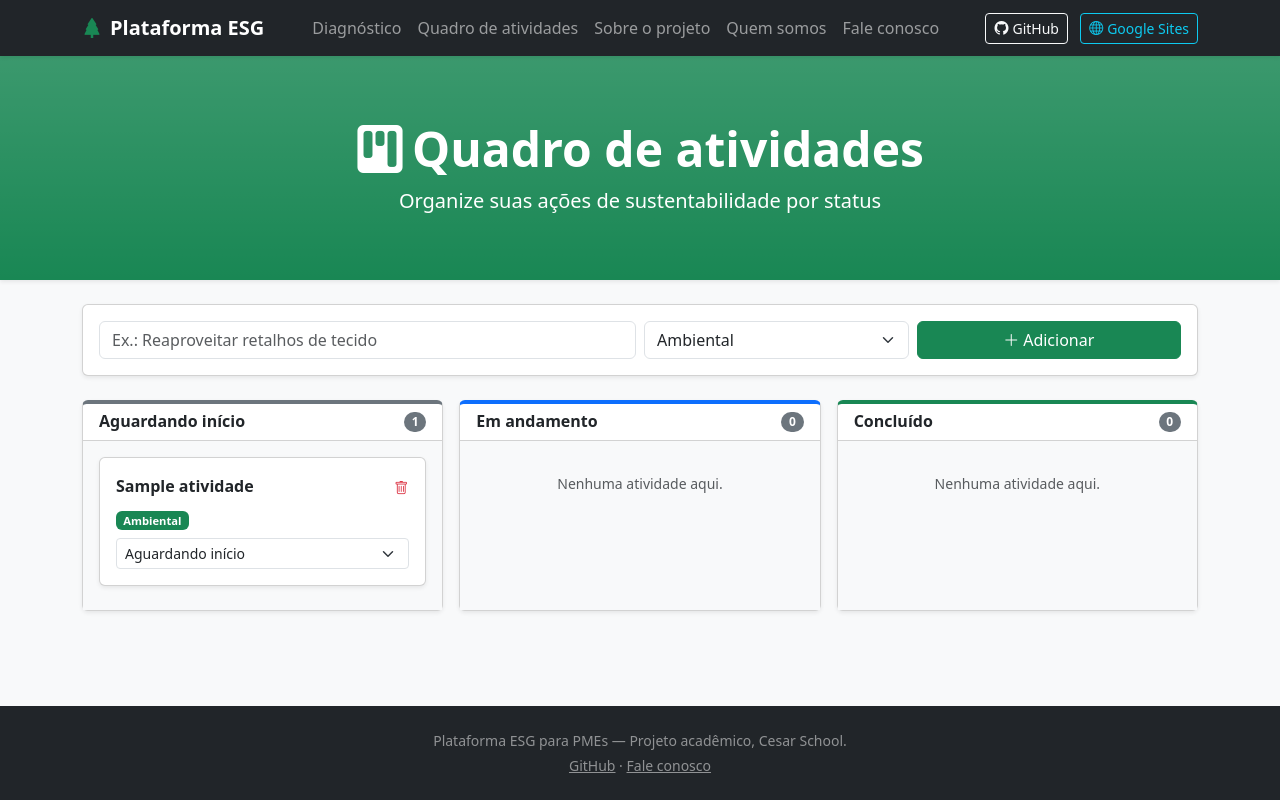
After one commit to R0DR1G9/projetos2_grupo15, a Django app: page /atividades/ in a window 1280 px wide. The commit adds this page. Run offline with Django 5.2, Linux system fonts and the light colour scheme; tables that the repository leaves empty hold one stand-in row (values such as "Sample post").

Commit message:
feat: adiciona aba Quadro de atividades (H2)
Novo app 'atividades' com quadro de colunas por status (Aguardando início,
Em andamento, Concluído), criação com validação de título, mudança de status
e remoção. Inclui link na navbar, admin e testes.

```diff
--- /dev/null
+++ b/atividades/apps.py
@@ -0,0 +1,6 @@
+from django.apps import AppConfig
+
+
+class AtividadesConfig(AppConfig):
+    default_auto_field = 'django.db.models.BigAutoField'
+    name = 'atividades'
--- /dev/null
+++ b/atividades/forms.py
@@ -0,0 +1,15 @@
+from django import forms
+from .models import Atividade
+
+
+class AtividadeForm(forms.ModelForm):
+    class Meta:
+        model = Atividade
+        fields = ["titulo", "categoria"]
+        widgets = {
+            "titulo": forms.TextInput(attrs={"class": "form-control", "placeholder": "Ex.: Reaproveitar retalhos de tecido"}),
+            "categoria": forms.Select(attrs={"class": "form-select"}),
+        }
+        error_messages = {
+            "titulo": {"required": "O título da atividade é obrigatório."},
+        }
--- /dev/null
+++ b/atividades/models.py
@@ -0,0 +1,27 @@
+from django.db import models
+
+
+class Atividade(models.Model):
+    CATEGORIAS = [
+        ("ambiental", "Ambiental"),
+        ("social", "Social"),
+        ("governanca", "Governança"),
+    ]
+    STATUS = [
+        ("aguardando", "Aguardando início"),
+        ("andamento", "Em andamento"),
+        ("concluido", "Concluído"),
+    ]
+
+    titulo = models.CharField(max_length=150, verbose_name="Título")
+    categoria = models.CharField(max_length=20, choices=CATEGORIAS, default="ambiental", verbose_name="Categoria")
+    status = models.CharField(max_length=20, choices=STATUS, default="aguardando", verbose_name="Status")
+    data_criacao = models.DateTimeField(auto_now_add=True, verbose_name="Criada em")
+
+    class Meta:
+        ordering = ["data_criacao"]
+        verbose_name = "Atividade"
+        verbose_name_plural = "Atividades"
+
+    def __str__(self):
+        return f"{self.titulo} ({self.get_status_display()})"
--- /dev/null
+++ b/atividades/templates/atividades/quadro.html
@@ -0,0 +1,88 @@
+{% extends "base.html" %}
+
+{% block title %}Quadro de atividades — Plataforma ESG{% endblock %}
+
+{% block extra_head %}
+<style>
+    .coluna-aguardando { border-top: 4px solid #6c757d; }
+    .coluna-andamento  { border-top: 4px solid #0d6efd; }
+    .coluna-concluido  { border-top: 4px solid #198754; }
+    .card-atividade .badge-cat { font-size: .7rem; }
+</style>
+{% endblock %}
+
+{% block content %}
+<header class="bg-success bg-gradient text-white py-5 text-center shadow-sm">
+    <div class="container py-3">
+        <h1 class="display-5 fw-bold"><i class="bi bi-kanban-fill me-2"></i>Quadro de atividades</h1>
+        <p class="lead mb-0">Organize suas ações de sustentabilidade por status</p>
+    </div>
+</header>
+
+<main class="container py-4">
+
+    <!-- Formulário de nova atividade -->
+    <div class="card shadow-sm mb-4">
+        <div class="card-body">
+            <form method="post" class="row g-2 align-items-start" novalidate>
+                {% csrf_token %}
+                <div class="col-md-6">
+                    {{ form.titulo }}
+                    {% for erro in form.titulo.errors %}
+                        <div class="text-danger small mt-1"><i class="bi bi-exclamation-circle me-1"></i>{{ erro }}</div>
+                    {% endfor %}
+                </div>
+                <div class="col-md-3">{{ form.categoria }}</div>
+                <div class="col-md-3 d-grid">
+                    <button type="submit" class="btn btn-success"><i class="bi bi-plus-lg me-1"></i>Adicionar</button>
+                </div>
+            </form>
+        </div>
+    </div>
+
+    <!-- Colunas -->
+    <div class="row g-3">
+        {% for coluna in colunas %}
+        <div class="col-lg-4">
+            <div class="card shadow-sm h-100 coluna-{{ coluna.chave }}">
+                <div class="card-header bg-white d-flex justify-content-between align-items-center">
+                    <h2 class="h6 fw-bold mb-0">{{ coluna.nome }}</h2>
+                    <span class="badge rounded-pill text-bg-secondary" id="contador-{{ coluna.chave }}">{{ coluna.atividades|length }}</span>
+                </div>
+                <div class="card-body bg-light">
+                    {% for a in coluna.atividades %}
+                    <div class="card card-atividade shadow-sm mb-2">
+                        <div class="card-body p-3">
+                            <div class="d-flex justify-content-between align-items-start mb-2">
+                                <span class="fw-semibold">{{ a.titulo }}</span>
+                                <form method="post" action="{% url 'deletar_atividade' a.pk %}" onsubmit="return confirm('Remover esta atividade?');">
+                                    {% csrf_token %}
+                                    <button type="submit" class="btn btn-sm btn-link text-danger p-0 ms-2" title="Remover" aria-label="Remover atividade">
+                                        <i class="bi bi-trash"></i>
+                                    </button>
+                                </form>
+                            </div>
+                            <span class="badge badge-cat mb-2
+                                {% if a.categoria == 'ambiental' %}text-bg-success{% elif a.categoria == 'social' %}text-bg-info{% else %}text-bg-warning{% endif %}">
+                                {{ a.get_categoria_display }}
+                            </span>
+                            <form method="post" action="{% url 'mudar_status_atividade' a.pk %}">
+                                {% csrf_token %}
+                                <select name="status" class="form-select form-select-sm" onchange="this.form.submit()" aria-label="Mudar status">
+                                    {% for valor, rotulo in status_opcoes %}
+                                        <option value="{{ valor }}" {% if valor == a.status %}selected{% endif %}>{{ rotulo }}</option>
+                                    {% endfor %}
+                                </select>
+                            </form>
+                        </div>
+                    </div>
+                    {% empty %}
+                    <p class="text-muted small text-center my-3">Nenhuma atividade aqui.</p>
+                    {% endfor %}
+                </div>
+            </div>
+        </div>
+        {% endfor %}
+    </div>
+</main>
+{% endblock %}
--- /dev/null
+++ b/atividades/urls.py
@@ -0,0 +1,8 @@
+from django.urls import path
+from . import views
+
+urlpatterns = [
+    path("atividades/", views.quadro, name="quadro_atividades"),
+    path("atividades/<int:pk>/status/", views.mudar_status, name="mudar_status_atividade"),
+    path("atividades/<int:pk>/deletar/", views.deletar, name="deletar_atividade"),
+]
--- /dev/null
+++ b/atividades/views.py
@@ -0,0 +1,51 @@
+from django.contrib import messages
+from django.shortcuts import get_object_or_404, redirect, render
+from django.views.decorators.http import require_POST
+
+from .forms import AtividadeForm
+from .models import Atividade
+
+
+def quadro(request):
+    if request.method == "POST":
+        form = AtividadeForm(request.POST)
+        if form.is_valid():
+            form.save()
+            messages.success(request, "Atividade adicionada em \"Aguardando início\".")
+            return redirect("quadro_atividades")
+    else:
+        form = AtividadeForm()
+
+    atividades = Atividade.objects.all()
+    colunas = [
+        {
+            "chave": chave,
+            "nome": nome,
+            "atividades": [a for a in atividades if a.status == chave],
+        }
+        for chave, nome in Atividade.STATUS
+    ]
+    return render(request, "atividades/quadro.html", {
+        "form": form,
+        "colunas": colunas,
+        "status_opcoes": Atividade.STATUS,
+    })
+
+
+@require_POST
+def mudar_status(request, pk):
+    atividade = get_object_or_404(Atividade, pk=pk)
+    novo_status = request.POST.get("status")
+    if novo_status in dict(Atividade.STATUS):
+        atividade.status = novo_status
+        atividade.save(update_fields=["status"])
+    else:
+        messages.error(request, "Status inválido.", extra_tags="danger")
+    return redirect("quadro_atividades")
+
+
+@require_POST
+def deletar(request, pk):
+    get_object_or_404(Atividade, pk=pk).delete()
+    messages.success(request, "Atividade removida.")
+    return redirect("quadro_atividades")
--- a/setup/settings.py
+++ b/setup/settings.py
@@ -39,6 +39,7 @@ INSTALLED_APPS = [
     'django.contrib.staticfiles',
     'diagnostico',
     'institucional',
+    'atividades',
 ]
 
 MIDDLEWARE = [
--- a/setup/urls.py
+++ b/setup/urls.py
@@ -21,4 +21,5 @@ urlpatterns = [
     path('admin/', admin.site.urls),
     path('', include('diagnostico.urls')),
     path('', include('institucional.urls')),
+    path('', include('atividades.urls')),
 ]
--- a/templates/base.html
+++ b/templates/base.html
@@ -20,6 +20,7 @@
             <div class="collapse navbar-collapse" id="navbarNav">
                 <ul class="navbar-nav me-auto ms-lg-4">
                     <li class="nav-item"><a class="nav-link" href="{% url 'home' %}">Diagnóstico</a></li>
+                    <li class="nav-item"><a class="nav-link" href="{% url 'quadro_atividades' %}">Quadro de atividades</a></li>
                     <li class="nav-item"><a class="nav-link" href="{% url 'sobre' %}">Sobre o projeto</a></li>
                     <li class="nav-item"><a class="nav-link" href="{% url 'quem_somos' %}">Quem somos</a></li>
                     <li class="nav-item"><a class="nav-link" href="{% url 'contato' %}">Fale conosco</a></li>
```
Also changed, not shown: atividades/admin.py (added, +9 -0 lines), atividades/tests.py (added, +39 -0 lines), atividades/__init__.py (added), atividades/migrations/0001_initial.py (added), atividades/migrations/__init__.py (added).
